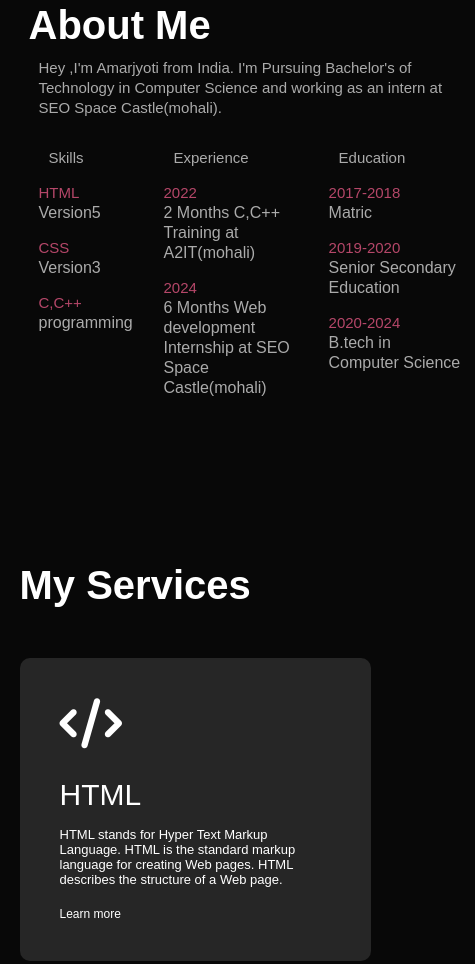
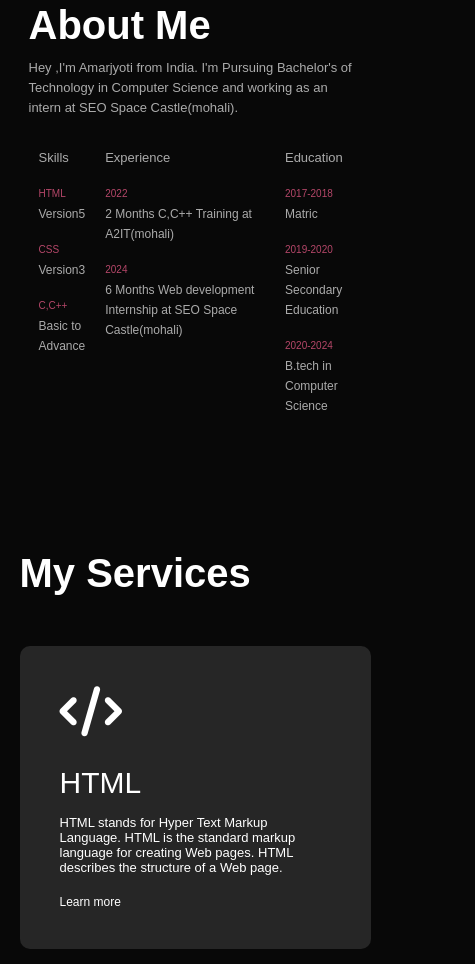
Before and after one commit to Amarjyoti1/Portfolio, a plain HTML site: page index.html in a window 390 px wide. Shown: the part 1259-2223 px from the top of the page, 475 px wide, since content can reach past the window. Drawn offline with Linux system fonts and the light colour scheme.

Commit message:
Add files via upload

```diff
--- a/index.html
+++ b/index.html
@@ -42,7 +42,7 @@
                 <ul>
                     <li><span>HTML</span><br>Version5</li>
                     <li><span>CSS</span><br>Version3</li>
-                    <li><span>C,C++</span><br>programming</li>
+                    <li><span>C,C++</span><br>Basic to Advance</li>
                 </ul>
               </div>
               <div class="tab-content">
--- a/style.css
+++ b/style.css
@@ -112,7 +112,6 @@ nav ul li a:hover::after {
 }
 
 .about-col-2 p {
-  padding: 0 10px;
   font-size: 20px;
   line-height: 25px;
 }
@@ -133,7 +132,6 @@ nav ul li a:hover::after {
   cursor: pointer;
   position: relative;
 }
-
 .tab-links::after {
   content: "";
   width: 0;
@@ -419,17 +417,23 @@ form .btn2 {
     margin-top: 50px;
   }
   .about-col-2 p {
-    font-size: 15px;
+    font-size: 13px;
     line-height: 20px;
   }
   .tab-links {
+    margin-right: 0;
+  }
+  .tab-content ul li {
     font-size: 12px;
   }
   .tab-content ul li span {
-    font-size: 15px;
+    font-size: 10px;
   }
   .sub-title {
     font-size: 40px;
+  }
+  #services {
+    padding: 0;
   }
   .contact-left {
     flex-basis: 100%;
```
